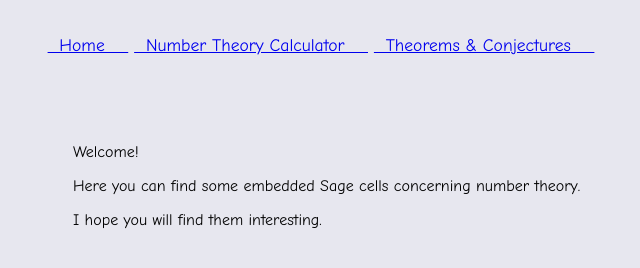
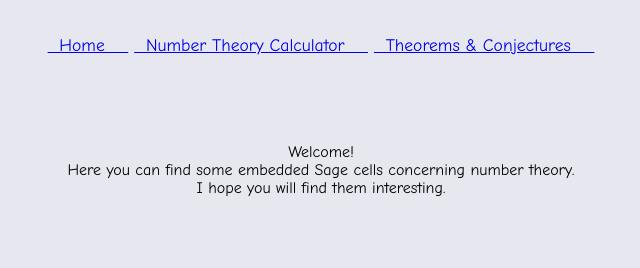
Before and after one commit to PedjaTerzic/pedjaterzic.github.io, a plain HTML site: page index.html in a window 1280 px wide. Shown: the part 80-348 px from the top of the page, without its empty margins (319-959 px from the left). Drawn offline with Linux system fonts and the light colour scheme.

Commit message:
Update index.html

```diff
--- a/index.html
+++ b/index.html
@@ -22,8 +22,10 @@
 <BR>
 <BR>
 <BR>
-<p style="text-align:left;font-family:Comic Sans MS, cursive, sans-serif;margin-left:24em;">Welcome!</p>
-<p style="text-align:left;font-family:Comic Sans MS, cursive, sans-serif;margin-left:24em;">Here you can find some embedded Sage cells concerning number theory.</p>
-<p style="text-align:left;font-family:Comic Sans MS, cursive, sans-serif;margin-left:24em;">I hope you will find them interesting.</p>
+<p style="text-align:center;font-family:Comic Sans MS, cursive, sans-serif;">Welcome!
+<br>
+Here you can find some embedded Sage cells concerning number theory.
+<br>
+I hope you will find them interesting.</p>
   </body>
 </html>
```
